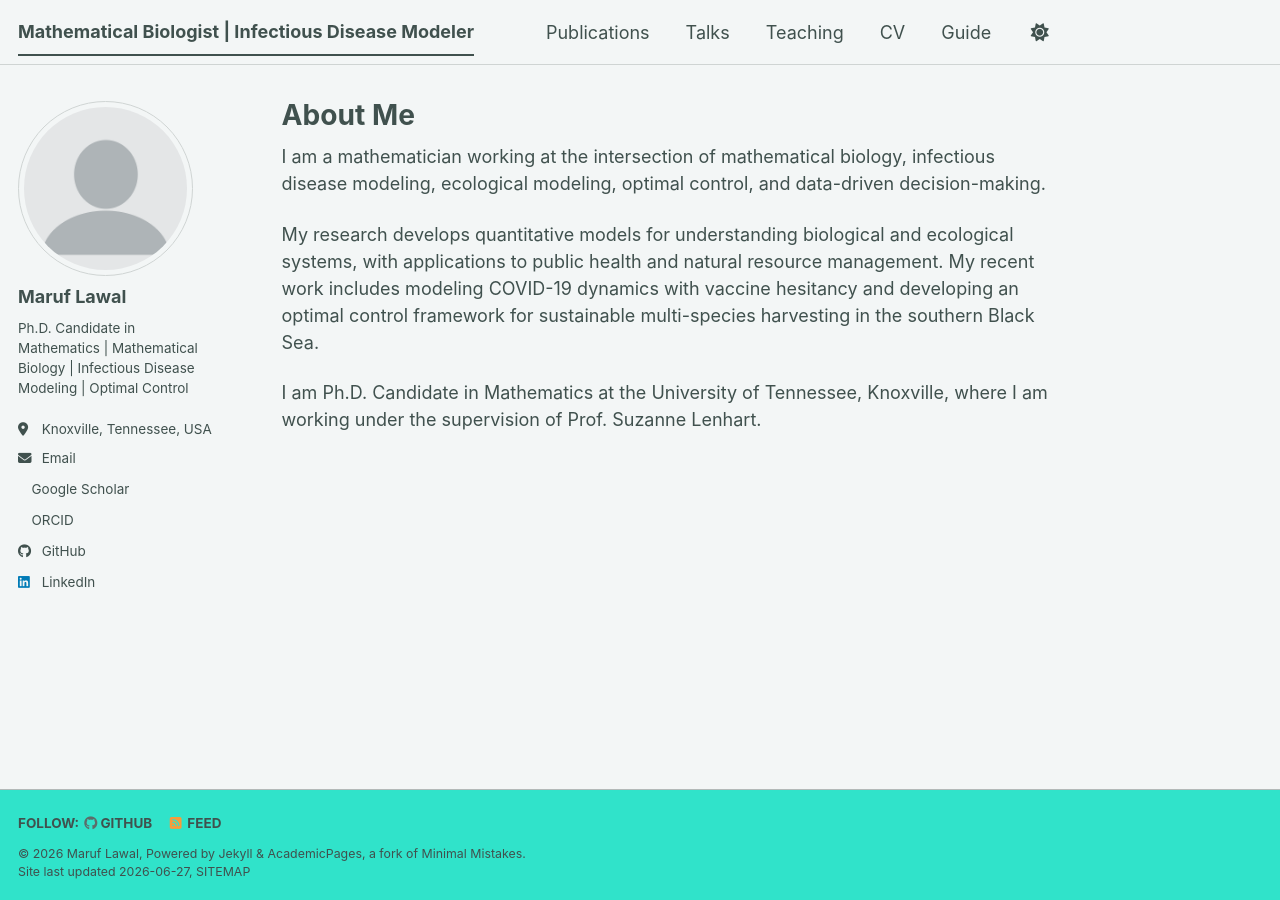
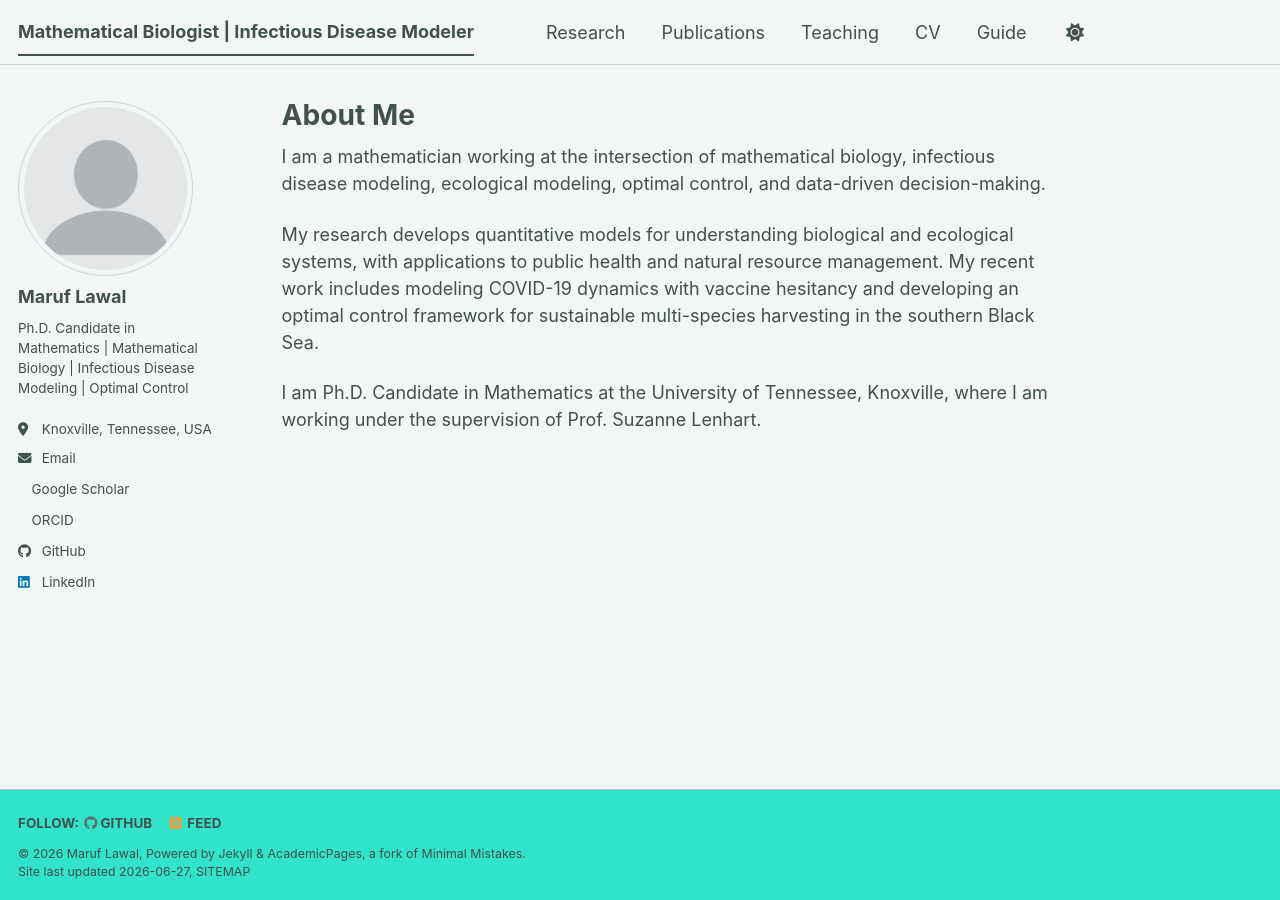
Before and after one commit to maruf-lawal/maruf-lawal.github.io, a Jekyll site: the page built from _pages/about.md, in a window 1280 px wide. Built offline with Jekyll 4.4.1, drawn with Linux system fonts in a browser that asks for light colours; a style sheet for code colours, icons or effects is not loaded.

Commit message:
Update navigation.yml

```diff
--- a/_data/navigation.yml
+++ b/_data/navigation.yml
@@ -8,14 +8,18 @@
 #      Markdown formatted page while the second is generated using JSON.
 
 main:
-  - title: "Publications"
-    url: /publications/
+ - title: "Research"
+   url: /research/
 
-  - title: "Talks"
-    url: /talks/
+ - title: "Publications"
+   url: /publications/
 
-  - title: "Teaching"
-    url: /teaching/
+
+# - title: "Talks"
+#   url: /talks/
+
+ - title: "Teaching"
+   url: /teaching/
 
   #- title: "Portfolio"
   #   url: /portfolio/
@@ -23,11 +27,11 @@ main:
   # - title: "Blog Posts"
   #  url: /year-archive/
 
-  - title: "CV"
-    url: /cv/
+ - title: "CV"
+   url: /cv/
 
   # - title: "CV"
   #   url: /cv-json/
 
-  - title: "Guide"
-    url: /markdown/
+ - title: "Guide"
+   url: /markdown/
```
